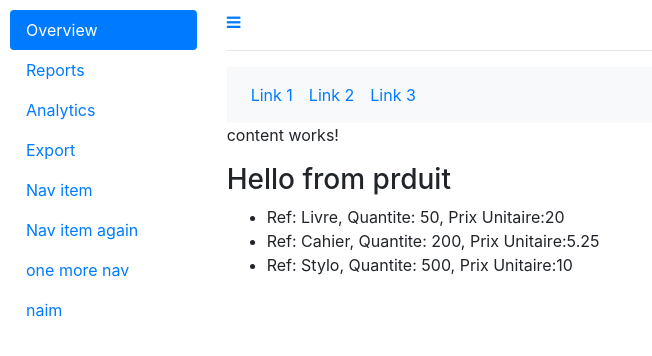
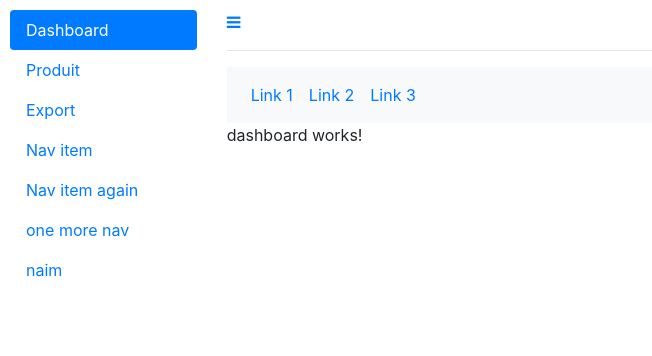
Before and after one commit to Bouhalitnaim/ClientGestionStockProduits, an Angular app: page /dashboard in a window 1280 px wide. Both pictures are taken after a click on the link 16 px from the left and 22 px from the top of the page. Shown: the top 356 px of the page, without its empty margins (0-652 px from the left). Built offline with nearby package versions, Linux system fonts and the light colour scheme.

Commit message:
ajouter le module routing

```diff
--- a/src/app/app.component.html
+++ b/src/app/app.component.html
@@ -6,7 +6,6 @@
     <app-navbar
       [showSideBar]="showHideSideBar"
       (showSideBarChange)="onShowSideBarChange($event)"
-
     ></app-navbar>
     <app-content></app-content>
   </div>
--- a/src/app/app.module.ts
+++ b/src/app/app.module.ts
@@ -7,6 +7,9 @@
 import { NavbarComponent } from './navbar/navbar.component';
 import { SidebarComponent } from './sidebar/sidebar.component';
 import { ContentComponent } from './content/content.component';
+import { DashboardComponent } from './dashboard/dashboard.component';
+import {AppRoutingModule} from './app.routing.module';
+
 
 
 
@@ -17,10 +20,13 @@
     NavbarComponent,
     SidebarComponent,
     ContentComponent,
+    DashboardComponent,
+
+
 
   ],
   imports: [
-    BrowserModule
+    BrowserModule, AppRoutingModule
   ],
   providers: [ProduitMockService],
   bootstrap: [AppComponent]
--- /dev/null
+++ b/src/app/app.routing.module.ts
@@ -0,0 +1,26 @@
+import {NgModule} from '@angular/core';
+import {RouterModule, Routes} from '@angular/router';
+import {ProduitComponent} from './produit/produit.component';
+import {DashboardComponent} from './dashboard/dashboard.component';
+
+
+export const appRoutes: Routes = [
+  {path: 'produit', component: ProduitComponent},
+  {path: 'dashboard', component: DashboardComponent},
+  {path:'', redirectTo:'/dashboard', pathMatch: 'full'}
+];
+
+@NgModule({
+  imports: [
+    RouterModule.forRoot(
+      appRoutes,
+      {enableTracing: true}
+    )
+  ],
+  exports: [RouterModule]
+
+})
+
+export class AppRoutingModule {
+
+}
--- a/src/app/content/content.component.html
+++ b/src/app/content/content.component.html
@@ -1,2 +1 @@
-<p>content works!</p>
-<app-produit> </app-produit>
+<router-outlet> </router-outlet>
--- /dev/null
+++ b/src/app/dashboard/dashboard.component.html
@@ -0,0 +1 @@
+<p>dashboard works!</p>
--- /dev/null
+++ b/src/app/dashboard/dashboard.component.ts
@@ -0,0 +1,15 @@
+import { Component, OnInit } from '@angular/core';
+
+@Component({
+  selector: 'app-dashboard',
+  templateUrl: './dashboard.component.html',
+  styleUrls: ['./dashboard.component.css']
+})
+export class DashboardComponent implements OnInit {
+
+  constructor() { }
+
+  ngOnInit() {
+  }
+
+}
--- a/src/app/sidebar/sidebar.component.html
+++ b/src/app/sidebar/sidebar.component.html
@@ -1,14 +1,10 @@
 <nav class="hidden-xs-down bg-faded sidebar">
   <ul class="nav nav-pills flex-column">
     <li class="nav-item">
-      <a class="nav-link active" href="#">
-        Overview <span class="sr-only">(current)</span> </a>
+      <a class="nav-link" routerLink="/dashboard" routerLinkActive="active">Dashboard</a>
     </li>
     <li class="nav-item">
-      <a class="nav-link" href="#">Reports</a>
-    </li>
-    <li class="nav-item">
-      <a class="nav-link" href="#">Analytics</a>
+      <a class="nav-link" routerLink="/produit" routerLinkActive="active">Produit</a>
     </li>
     <li class="nav-item">
       <a class="nav-link" href="#">Export</a>
```
Also changed, not shown: src/app/dashboard/dashboard.component.css (added), 1 other file (tests, documents, lock files or other folders).
